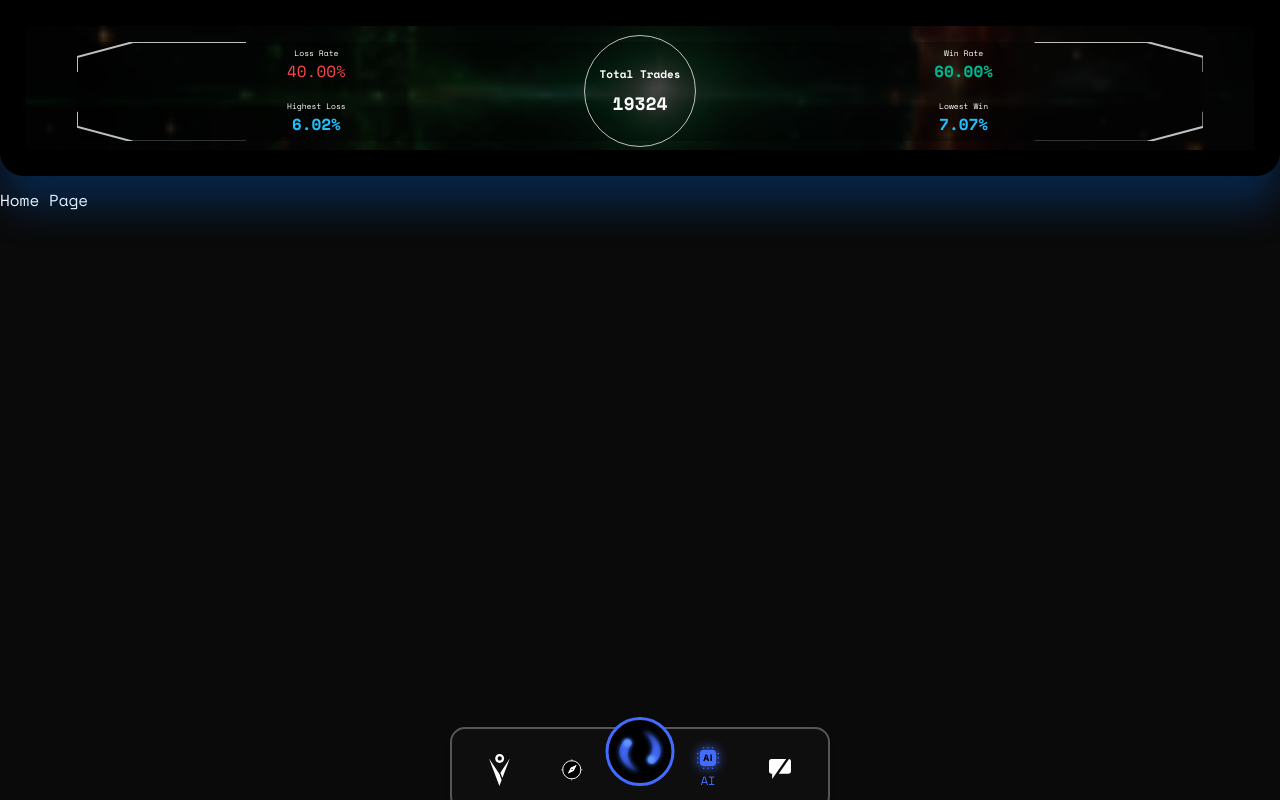
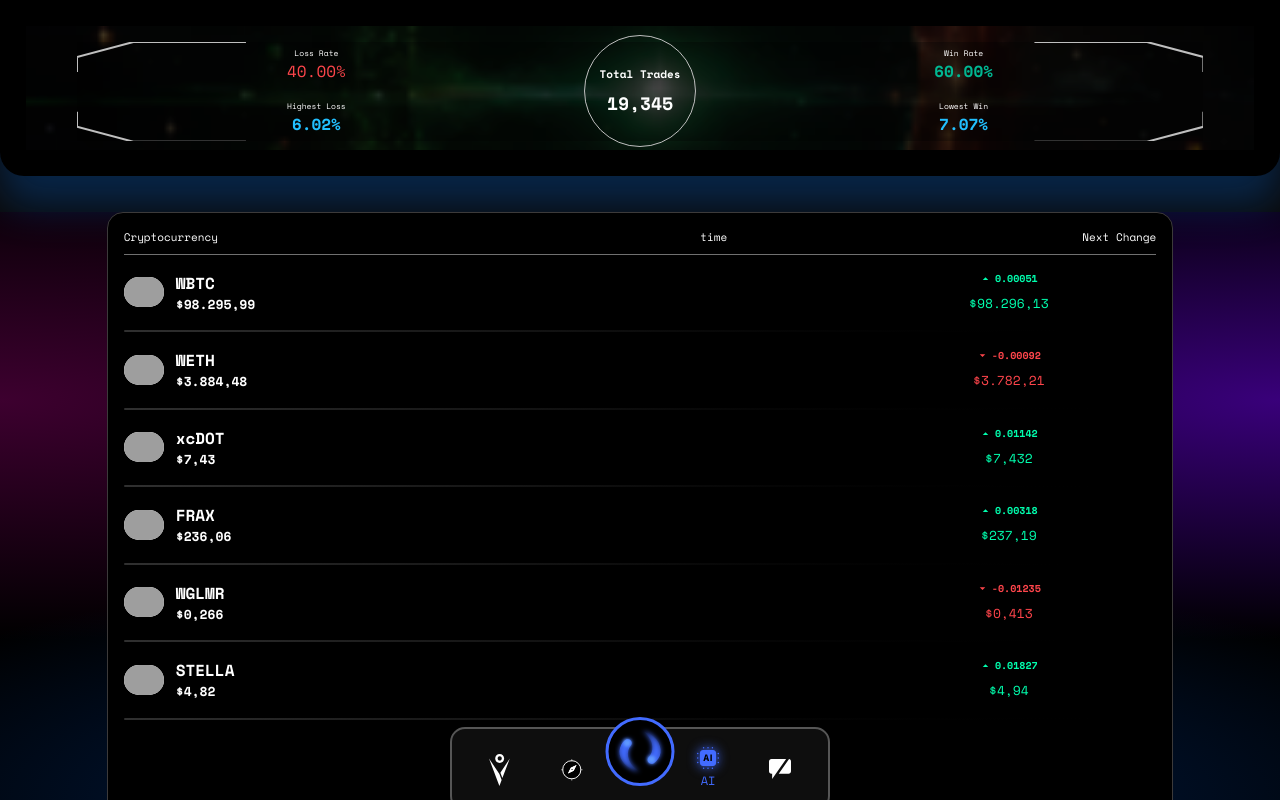
Before and after one commit to hieubui27/Vistia-Web, a Next.js app in the folder vistia/: page /ai in a window 1280 px wide. Built offline with nearby package versions, Linux system fonts and the light colour scheme; grey boxes are pictures that could not be loaded.

Commit message:
99% main AI predict page

```diff
--- a/vistia/next.config.ts
+++ b/vistia/next.config.ts
@@ -3,7 +3,7 @@
 const nextConfig: NextConfig = {
   images: {
     domains: [
-      "coin-images.coingecko.com",
+      "assets.coingecko.com",
     ],
   },
 };
--- a/vistia/package.json
+++ b/vistia/package.json
@@ -14,6 +14,7 @@
     "embla-carousel-react": "^8.6.0",
     "next": "16.0.0",
     "react": "19.2.0",
+    "react-countup": "^6.5.3",
     "react-dom": "19.2.0",
     "react-icons": "^5.5.0"
   },
--- a/vistia/src/app/ai/page.tsx
+++ b/vistia/src/app/ai/page.tsx
@@ -1,8 +1,13 @@
+import PredictList from "@/src/components/PredictList/PredictList";
+
 function AIPredict() {
   return (
-    <>
-      Home Page
-    </>
+    <div className="AI absolute inset-0">
+      <div className="relative w-full h-full  bg-black">
+        <div className="absolute inset-0 size-full bg-fixed bg-[radial-gradient(ellipse_70%_30%_at_left_center,#3D002F,rgba(255,255,255,0)),radial-gradient(ellipse_70%_30%_at_right_center,#39007A,rgba(255,255,255,0)),radial-gradient(ellipse_70%_30%_at_bottom_center,#002153,rgba(255,255,255,0))]"></div>
+          <PredictList/>
+      </div>
+    </div>
   );
 }
 
--- a/vistia/src/app/layout.tsx
+++ b/vistia/src/app/layout.tsx
@@ -5,7 +5,6 @@
 import "./globals.css";
 import DynamicHeader from "../components/Header/DynamicHeader";
 import BottomNav from "../components/BottomNav/BottomNav";
-import MarketList from "../components/MarketList/MarketList";
 
 const geistSans = Geist({
   variable: "--font-geist-sans",
@@ -46,7 +45,7 @@
         {/* Dynamic Header */}
         <DynamicHeader />
         {/* Content Area */}
-        <div className="flex-1 overflow-y-auto">
+        <div className="flex-1 overflow-y-auto relative">
           {children}
         </div>
         {/* Bottom Navigation */}
--- a/vistia/src/components/Header/AIPredictHeader.tsx
+++ b/vistia/src/components/Header/AIPredictHeader.tsx
@@ -1,3 +1,5 @@
+import CountUp from "react-countup";
+
 const AIPredictHeader = () => {
     return (
         <>
@@ -6,7 +8,16 @@
                 <div className="content relative ml-auto mr-auto w-11/12 h-11/12 bg-[#000000]/30">
                     <div className="total absolute top-1/2 left-1/2 -translate-x-1/2 -translate-y-1/2 text-center flex flex-col justify-center items-center w-28 h-28 rounded-full border-[#BFBFBF] border z-20">
                         <h2 className="text-[11px] font-bold mb-2">Total Trades</h2>
-                        <p className="text-[18px] font-bold">19324</p>
+
+                        <p className="text-[18px] font-bold">
+                        <CountUp
+                            end={19345}
+                            start={0}
+                            duration={2.5}
+                            separator=",">
+
+                        </CountUp>
+                        </p>
                     </div>
                     <svg
                         width="100%"
@@ -31,19 +42,59 @@
 
                         <div className="detail__lost flex flex-col items-center justify-center">
                             <h3 className="text-[8px] text-white font-light">Loss Rate</h3>
-                            <p className="font-medium text-[#FC454A]">40.00%</p>
+                            <p className="font-medium text-[#FC454A]">
+                            <CountUp
+                            end={40}
+                            start={0}
+                            duration={2.5}
+                            decimals="2"
+                            suffix="%"
+                            >
+
+                        </CountUp>
+                            </p>
                         </div>
                         <div className="detail__lost flex flex-col items-center justify-center">
                             <h3 className="text-[8px] text-white font-light">Win Rate</h3>
-                            <p className="font-bold text-[#01B792]">60.00%</p>
+                            <p className="font-bold text-[#01B792]">
+                            <CountUp
+                            end={60}
+                            start={0}
+                            duration={2.5}
+                            decimals="2"
+                            suffix="%"
+                            >
+
+                        </CountUp>
+                            </p>
                         </div>
                         <div className="detail__lost flex flex-col items-center justify-center">
                             <h3 className="text-[8px] text-white font-light">Highest Loss</h3>
-                            <p className="font-bold text-[#22C0FF]">6.02%</p>
+                            <p className="font-bold text-[#22C0FF]">
+                            <CountUp
+                            end={6.02}
+                            start={0}
+                            duration={2.5}
+                            decimals="2"
+                            suffix="%"
+                            >
+
+                        </CountUp>
+                            </p>
                         </div>
                         <div className="detail__lost flex flex-col items-center justify-center">
                             <h3 className="text-[8px] text-white font-light">Lowest Win</h3>
-                            <p className="font-bold text-[#22C0FF]">7.07%</p>
+                            <p className="font-bold text-[#22C0FF]">
+                            <CountUp
+                            end={7.07}
+                            start={0}
+                            duration={2.5}
+                            decimals="2"
+                            suffix="%"
+                            >
+
+                        </CountUp>
+                            </p>
                         </div>
                     </div>
                 </div>
--- /dev/null
+++ b/vistia/src/components/PredictList/Coin.tsx
@@ -0,0 +1,61 @@
+import { IoMdArrowDropup, IoMdArrowDropdown } from "react-icons/io";
+import Image from "next/image";
+
+type PredictItemProps = {
+    thumbnail: string;
+    change: number;
+    predicted: number;
+    name: string;
+    currentPrice: number;
+};
+
+const Coin = ({ thumbnail, change, predicted, name, currentPrice }: PredictItemProps) => {
+
+    return (
+        <>
+
+            <div className="item grid grid-cols-7 mt-4 pb-4 text-[11px]">
+                <div className="col-span-3 flex items-center gap-3 ">
+                    <div className="item__image ">
+                        <Image
+                            src={thumbnail}
+                            alt="logo"
+                            width={40}
+                            height={40}
+                            className="bg-white rounded-full" />
+                    </div>
+                    <div>
+                        <p className="text-white text-[16px] font-bold">{name}</p>
+                        <p className=" text-white font-bold text-[13px]">${currentPrice.toLocaleString('vi-VN')}</p>
+                    </div>
+                </div>
+                <div className="col-span-2 text-center">
+
+                </div>
+                <div className="col-span-2 text-end">
+                    <div className="  flex items-center justify-center gap-1 mb-2">
+                        {change > 0 ? (
+                            <IoMdArrowDropup className="text-[#00FFAE]" />
+                        ) : (
+                            <IoMdArrowDropdown className="text-[#FF454B]" />
+                        )}
+                        <p
+                            className={`text-[10px] font-bold ${change >= 0 ? "text-[#00FFAE]" : "text-[#FF454B]"
+                                }`}
+                        >
+                            {change}
+                        </p>
+                    </div>
+                    <p className={` text-[13px] text-center font-medium ${change >= 0 ? "text-[#00FFAE]" : "text-[#FF454B]"}`}>${predicted.toLocaleString('vi-VN')}</p>
+                </div>
+            </div>
+            <div
+                className="rounded-lg p-px
+             bg-linear-to-r from-[#303030] to-[#000000]"
+            ></div>
+        </>
+
+    )
+}
+
+export default Coin;
--- a/vistia/src/components/PredictList/PredictList.tsx
+++ b/vistia/src/components/PredictList/PredictList.tsx
@@ -0,0 +1,82 @@
+import Coin from "./Coin";
+
+const mockdata = [
+    {
+      "id": "wbtc",
+      "name": "WBTC",
+      "iconUrl": "https://assets.coingecko.com/coins/images/7598/large/wrapped_bitcoin_wbtc.png",
+      "currentPrice": 98295.99,
+      "predictedPrice": 98296.13,
+      "changePercentage": 0.00051
+    },
+    {
+      "id": "weth",
+      "name": "WETH",
+      "iconUrl": "https://assets.coingecko.com/coins/images/2518/large/weth.png",
+      "currentPrice": 3884.48,
+      "predictedPrice": 3782.21,
+      "changePercentage": -0.00092
+    },
+    {
+      "id": "xcdot",
+      "name": "xcDOT",
+      "iconUrl": "https://assets.coingecko.com/coins/images/12171/large/polkadot.png",
+      "currentPrice": 7.4295,
+      "predictedPrice": 7.4317,
+      "changePercentage": 0.01142
+    },
+    {
+      "id": "frax",
+      "name": "FRAX",
+      "iconUrl": "https://assets.coingecko.com/coins/images/13422/large/frax_logo.png",
+      "currentPrice": 236.06,
+      "predictedPrice": 237.19,
+      "changePercentage": 0.00318
+    },
+    {
+      "id": "wglmr",
+      "name": "WGLMR",
+      "iconUrl": "https://assets.coingecko.com/coins/images/22459/large/glmr.png",
+      "currentPrice": 0.2658,
+      "predictedPrice": 0.41275,
+      "changePercentage": -0.01235
+    },
+    {
+      "id": "stella",
+      "name": "STELLA",
+      "iconUrl": "https://assets.coingecko.com/coins/images/29563/large/stella.png",
+      "currentPrice": 4.82,
+      "predictedPrice": 4.94,
+      "changePercentage": 0.01827
+    }
+  ]
+
+
+const PredictList = () => {
+    return (
+
+    <>
+        <div className="relative mt-6 ml-auto mr-auto z-10 w-10/12 h-full p-4 border border-[#3C3A3A] bg-black rounded-2xl">
+            <div className="header grid grid-cols-7 pb-2 border-b border-[#707070] text-[11px]">
+                <div className="col-span-3">Cryptocurrency</div>
+                <div className="col-span-2 text-center">time</div>
+                <div className="col-span-2 text-end">Next Change</div>
+            </div>
+            <div className="mt-4">
+            {mockdata && mockdata.map((item)=>(
+                <Coin
+                key={item.id}
+                thumbnail = {item.iconUrl}
+                change = {item.changePercentage}
+                predicted= {item.predictedPrice}
+                name={item.name}
+                currentPrice={item.currentPrice}
+                />
+            ))}
+            </div>
+        </div>
+    </>
+    )
+}
+
+export default PredictList;
```
Also changed, not shown: 1 other file (tests, documents, lock files or other folders).
